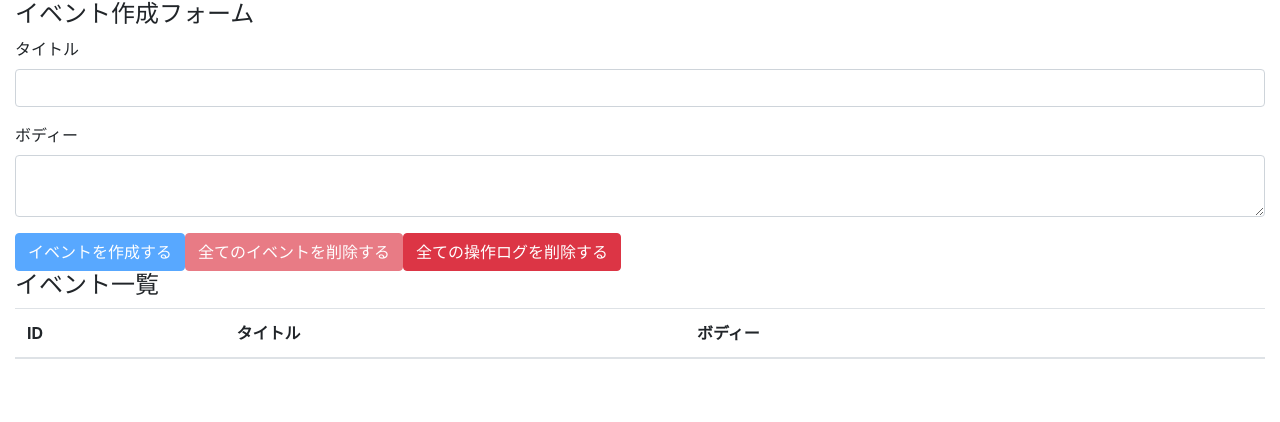
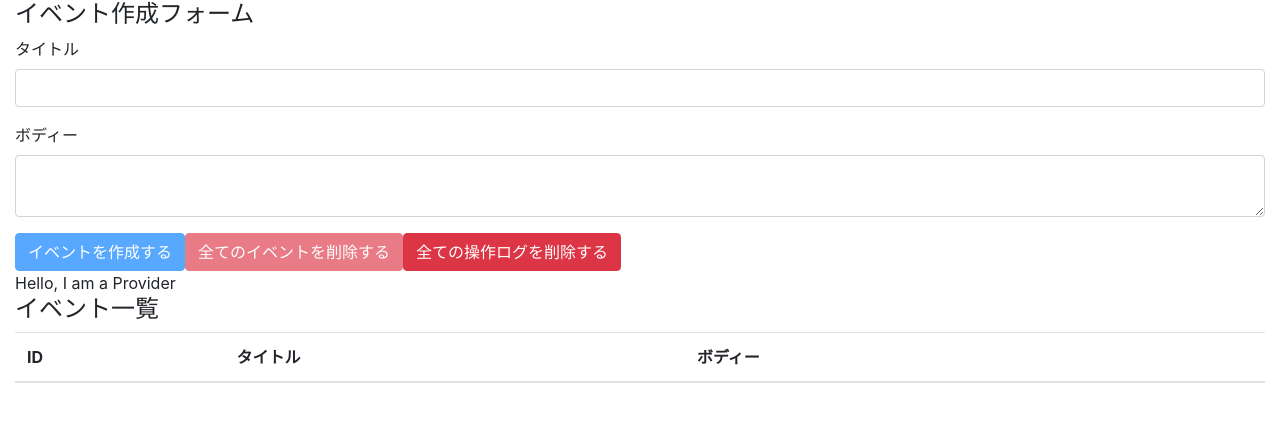
Before and after one commit to yasudamasaharu/udemy-react-hooks, a React (Create React App) app: page / in a window 1280 px wide. Shown: the top 422 px of the page. Built offline with nearby package versions, Linux system fonts and the light colour scheme.

Commit message:
setup react context provider

```diff
--- a/src/components/App.js
+++ b/src/components/App.js
@@ -4,19 +4,23 @@
 
 import EventForm from './EventForm';
 import Events from './Events';
-
+import AppContext from '../contexts/AppContext';
 import Event from './Event';
 import reducer from '../reducers/index';
+
+console.log({ AppContext });
 
 const App = () => {
   const [state, dispatch] = useReducer(reducer, []);
 
   return (
     <>
-      <div className="container-fluid">
-        <EventForm state={state} dispatch={dispatch} />
-        <Events state={state} dispatch={dispatch} />
-      </div>
+      <AppContext.Provider value={'Hello, I am a Provider'}>
+        <div className="container-fluid">
+          <EventForm state={state} dispatch={dispatch} />
+          <Events state={state} dispatch={dispatch} />
+        </div>
+      </AppContext.Provider>
     </>
   );
 };
--- a/src/components/Events.js
+++ b/src/components/Events.js
@@ -1,11 +1,14 @@
-import React from 'react';
+import React, { useContext } from 'react';
 
 import Event from './Event';
-// import {  } from "module";
+import AppContext from '../contexts/AppContext';
 
 const Events = ({ state, dispatch }) => {
+  const value = useContext(AppContext);
+
   return (
     <>
+      <div>{value}</div>
       <h4>イベント一覧</h4>
       <table className="table table-hover">
         <thead>
--- a/src/contexts/AppContext.js
+++ b/src/contexts/AppContext.js
@@ -0,0 +1,5 @@
+import { createContext } from 'react';
+
+const AppContext = createContext();
+
+export default AppContext;
```
